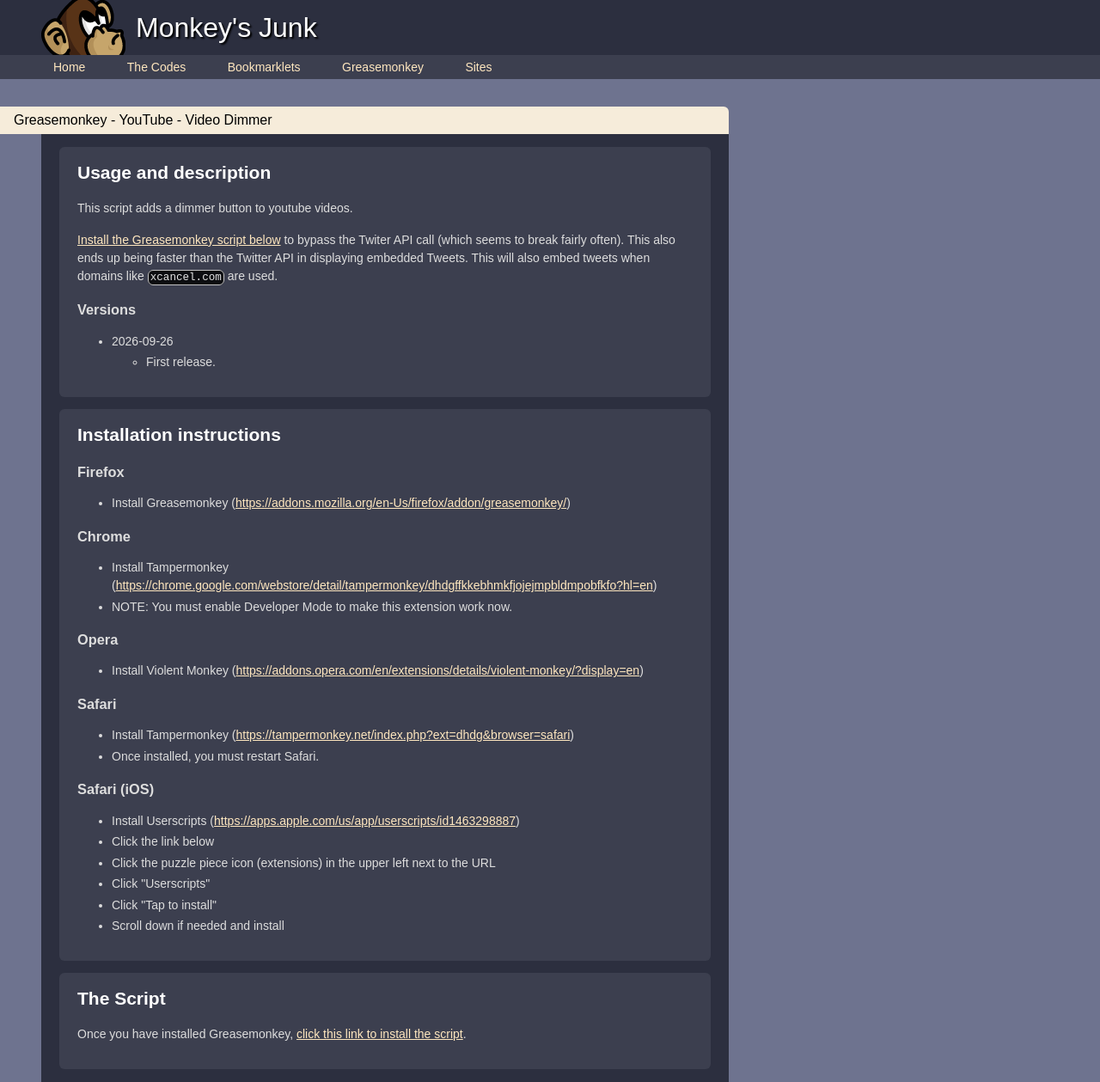
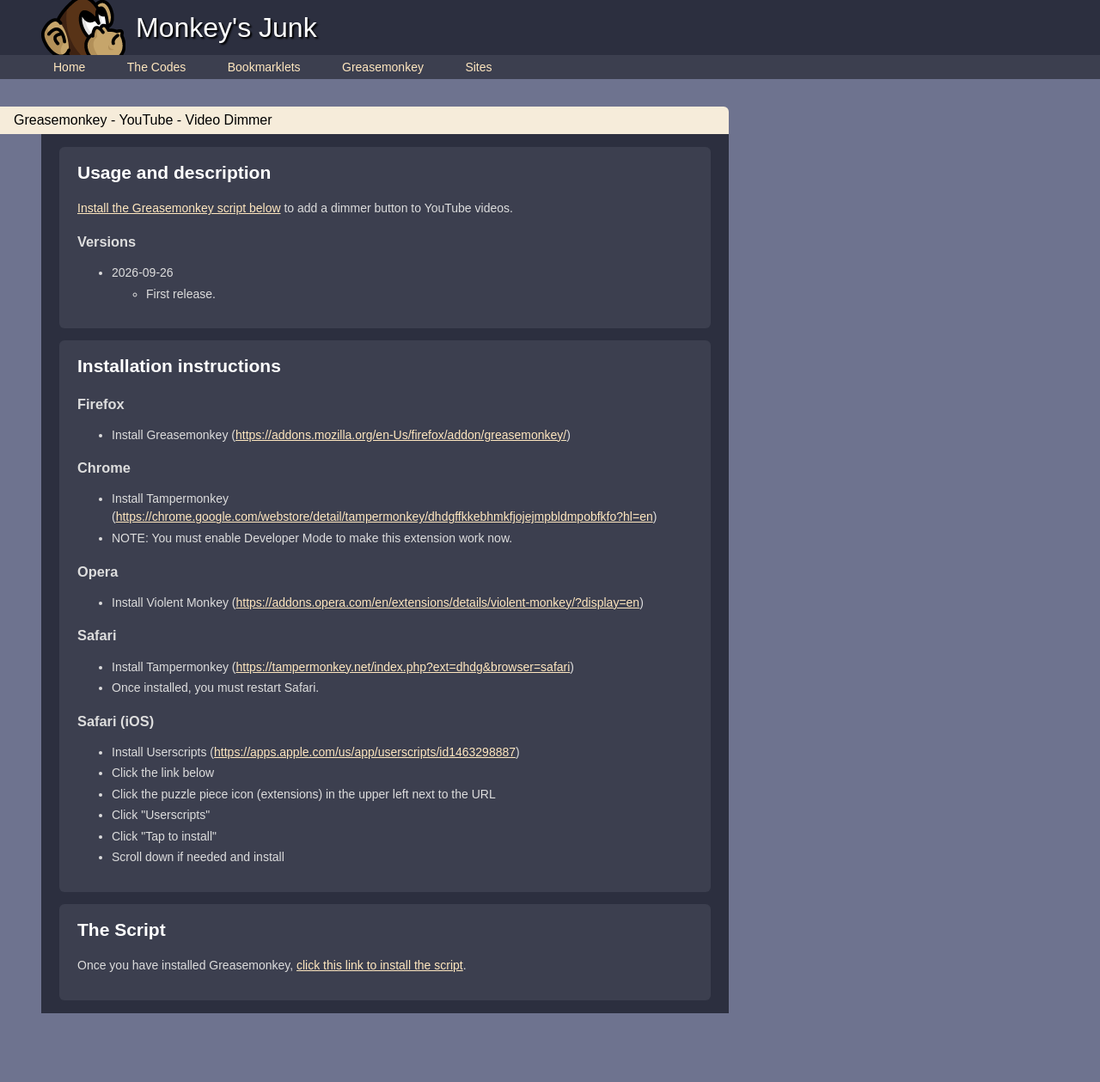
Before and after one commit to cwmonkey/cwmonkey.github.io, a Jekyll site: the page built from greasemonkey/yt-video-dark-mode/index.html, in a window 1280 px wide. Shown: the whole page at 86% size. Built offline with Jekyll 4.4.1, drawn with Linux system fonts in a browser that asks for light colours; nearby versions of some CDN libraries; some web fonts are replaced; after the commit the page ends 1179 px from its top, so only the background shows below that.

Commit message:
Fix copy/pasted copy

```diff
--- a/greasemonkey/yt-video-dark-mode/index.html
+++ b/greasemonkey/yt-video-dark-mode/index.html
@@ -6,11 +6,7 @@
 <section id="description" class="cms">
 	<h2><a href="#description">Usage and description</a></h2>
 	<p>
-		This script adds a dimmer button to youtube videos.
-	</p>
-	<p>
-		<a href="#install-script">Install the Greasemonkey script below</a> to bypass the Twiter API call (which seems to break fairly often).
-		This also ends up being faster than the Twitter API in displaying embedded Tweets. This will also embed tweets when domains like <code>xcancel.com</code> are used.
+		<a href="#install-script">Install the Greasemonkey script below</a> to add a dimmer button to YouTube videos.
 	</p>
 
 	<h3>Versions</h3>
```
